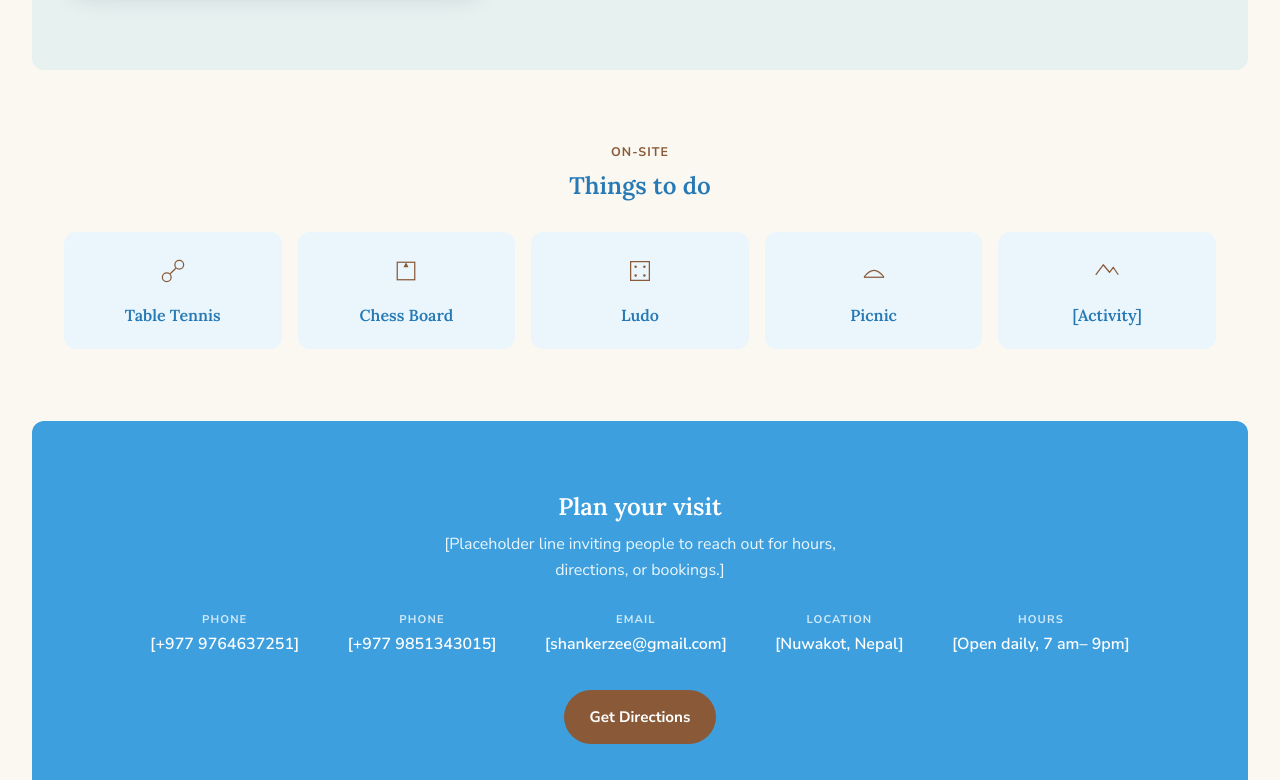
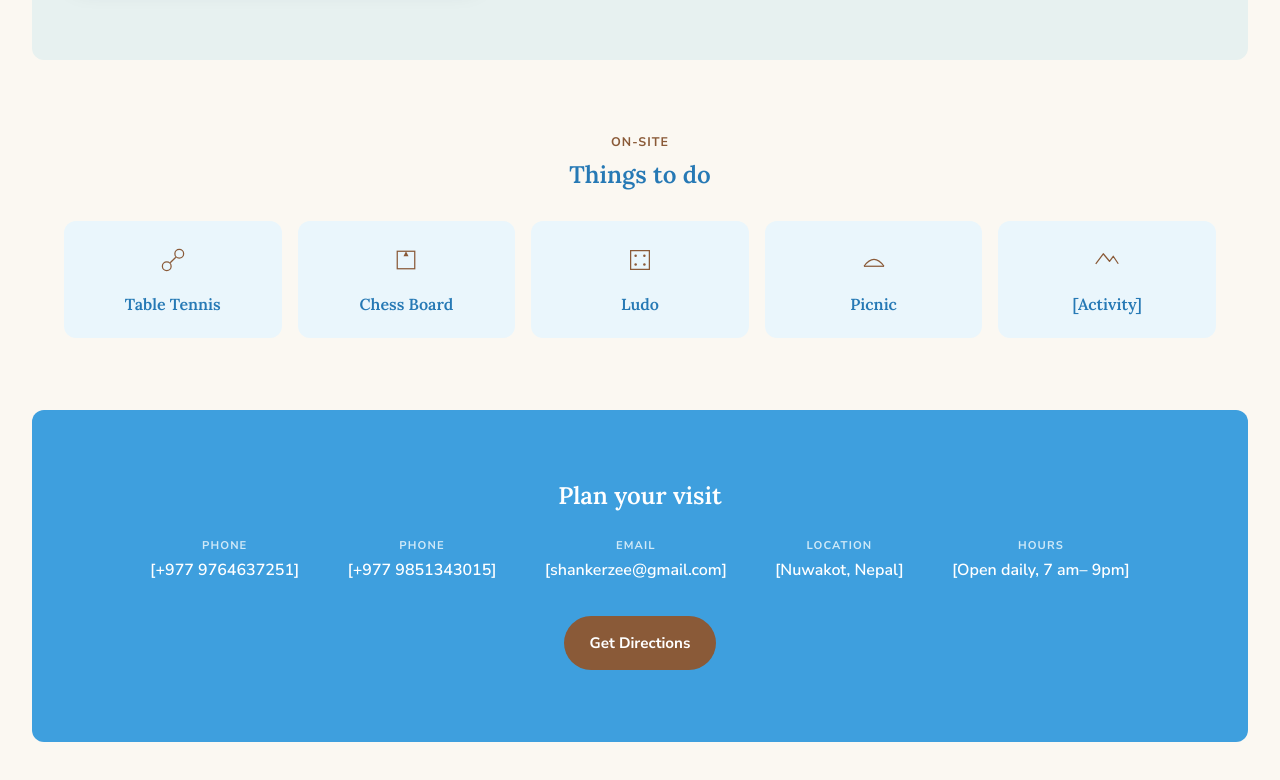
Before and after one commit to shovanguni207/Dhalanghar, a plain HTML site: page index.html in a window 1280 px wide. Shown: the part 1852-2632 px from the top of the page. Drawn offline with Linux system fonts and the light colour scheme.

Commit message:
Update index.html

```diff
--- a/index.html
+++ b/index.html
@@ -57,7 +57,6 @@
       <p class="about__body">
         Dhalan Ghar sits along the route through the Nuwakot hills — a working agro resort with its own
         gardens, a rooftop terrace, and views that trade the valley for a sea of cloud most mornings.
-        [Placeholder — add the resort's own story, founding, and what makes it worth the stop here.]
       </p>
     </div>
   </section>
@@ -115,7 +114,7 @@
   <!-- CONTACT -->
   <section class="contact" id="contact">
     <h2>Plan your visit</h2>
-    <p>[Placeholder line inviting people to reach out for hours, directions, or bookings.]</p>
+    <p></p>
     <div class="contact__details">
       <div><span>Phone</span>[+977 9764637251]</div>
       <div><span>Phone</span>[+977 9851343015]</div>
```
